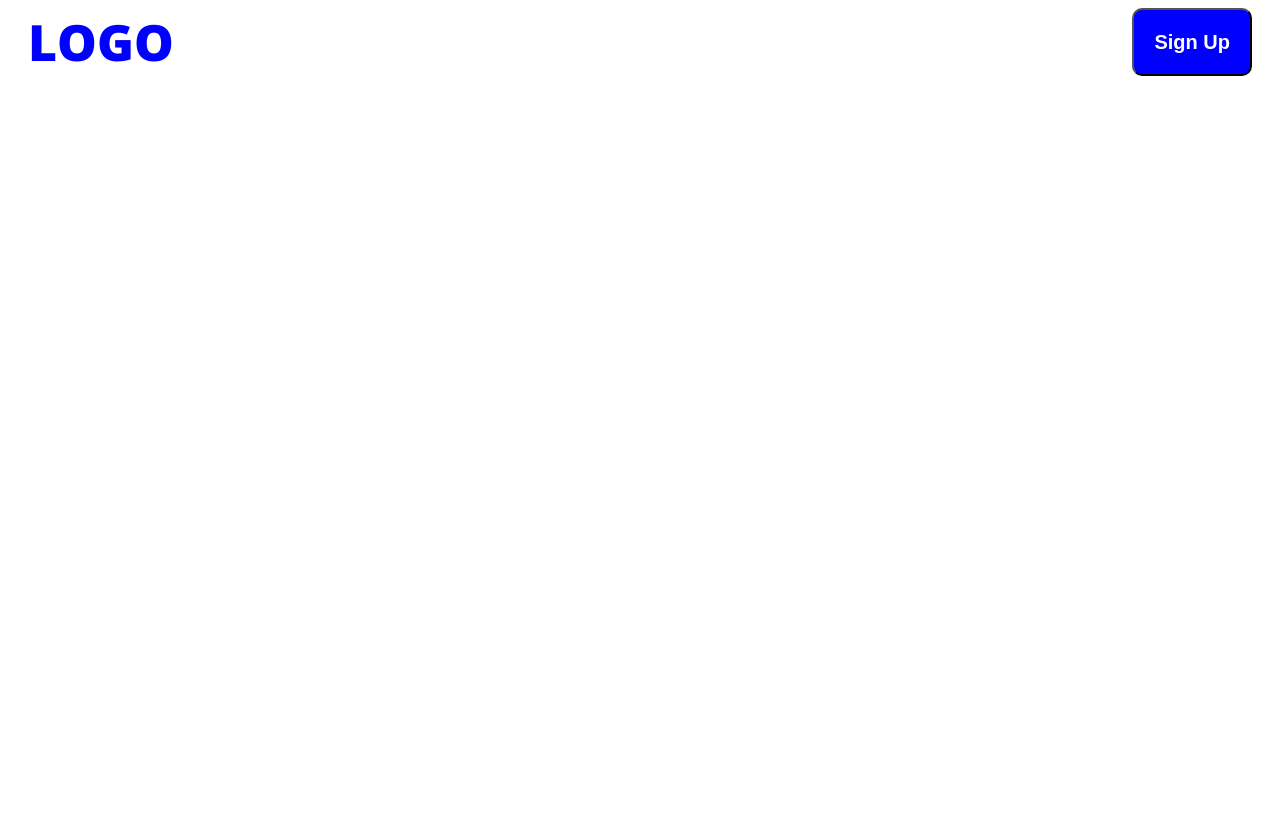
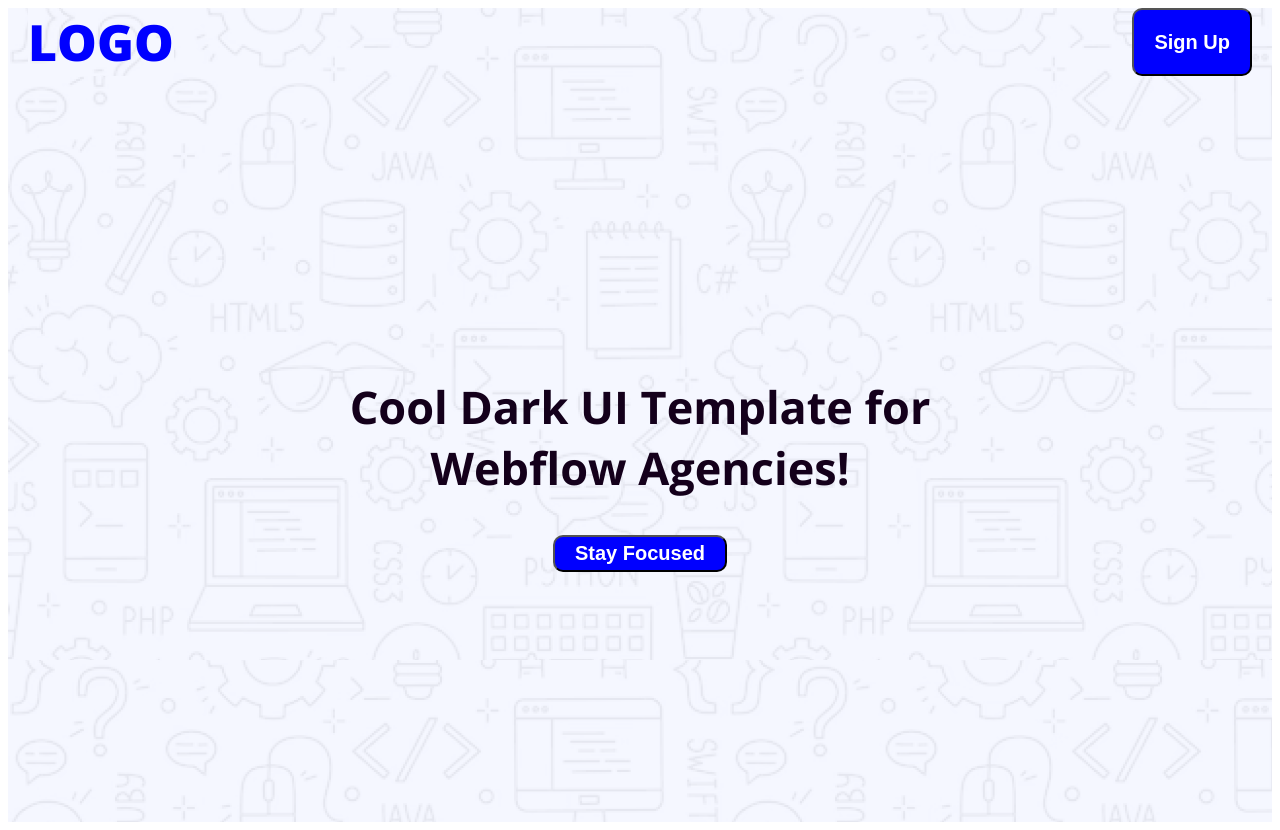
Before and after one commit to salauddin2545/web-developer-portfolio, a plain HTML site: page index.html in a window 1280 px wide. Before the commit the page ends 800 px from the top, so only its background shows below. Drawn offline with nearby package versions, Linux system fonts and the light colour scheme.

Commit message:
added the header background

```diff
--- a/index.html
+++ b/index.html
@@ -11,10 +11,14 @@
 </head>
 <body class="open-sans-normal">
     <header>
-        <nav>
+        <nav class="logo-btn">
             <header class="nav-logo">LOGO</header>
             <button class="button">Sign Up</button>
         </nav>
+        <div class="banner-header">
+            <h2 class="banner-greeting">Cool Dark UI Template for <br class="font-style"> Webflow Agencies!</h2>
+            <button class="button">Stay Focused</button>
+        </div>
     </header>
     <main>
 
--- a/style.css
+++ b/style.css
@@ -7,14 +7,22 @@
     "wdth" 100;
 }
 
+body{
+
+}
 /* nav style */
 /* .logo-btn{
     justify-content: space-between;
 } */
+
+header{
+    background-image: url(images/Hero-bg.png);
+}
 nav{
     display: flex;
     justify-content: space-between;
     margin: 5px 20px;
+    /* background-image: url(images/Hero-bg.png); */
 
 
 }
@@ -35,3 +43,22 @@ nav{
     font-weight: 800;
     margin: 0;
 }
+
+/* banner style */
+
+.banner-header{
+    margin-top: 300px;
+    text-align: center;
+    padding-bottom: 250px;
+}
+
+.banner-greeting{
+    font-size: 45px;
+     font-size: bold;
+    font-weight: bold;
+    color: rgb(20, 0, 27);
+}
+
+.banner-font{
+
+}
```
